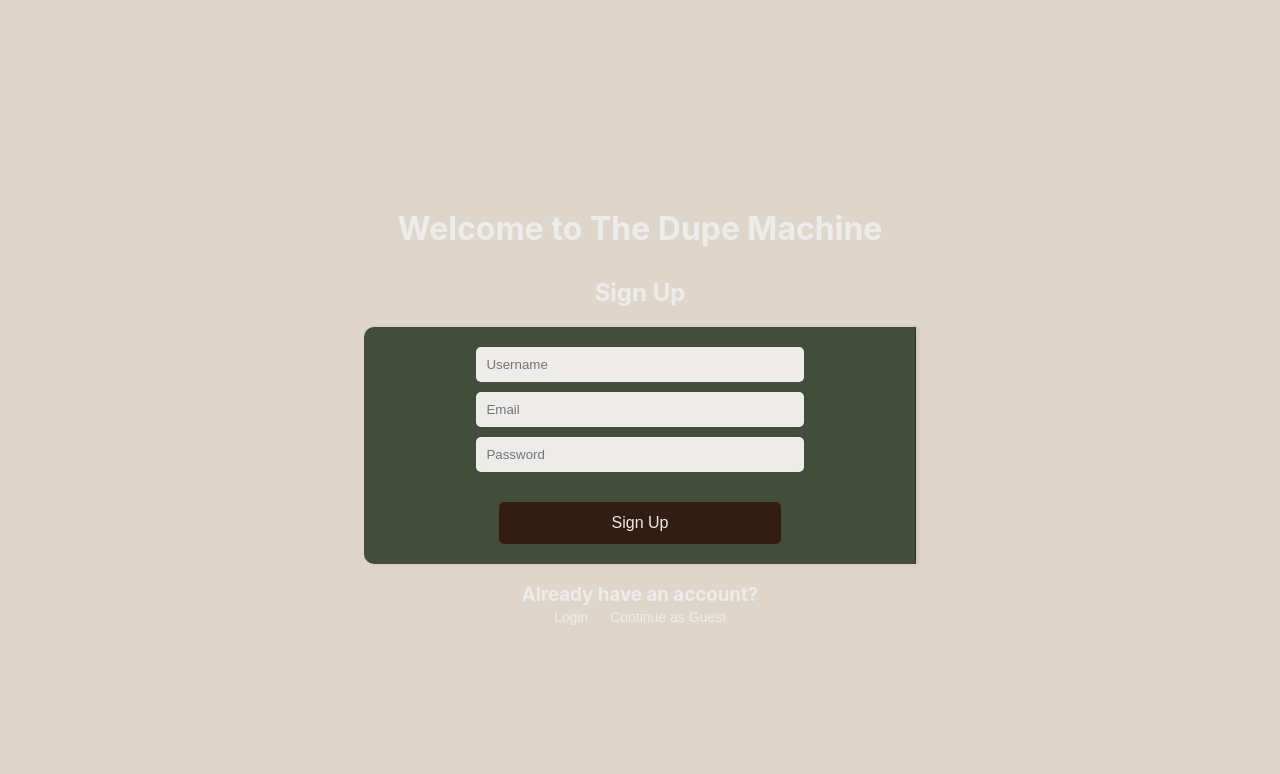
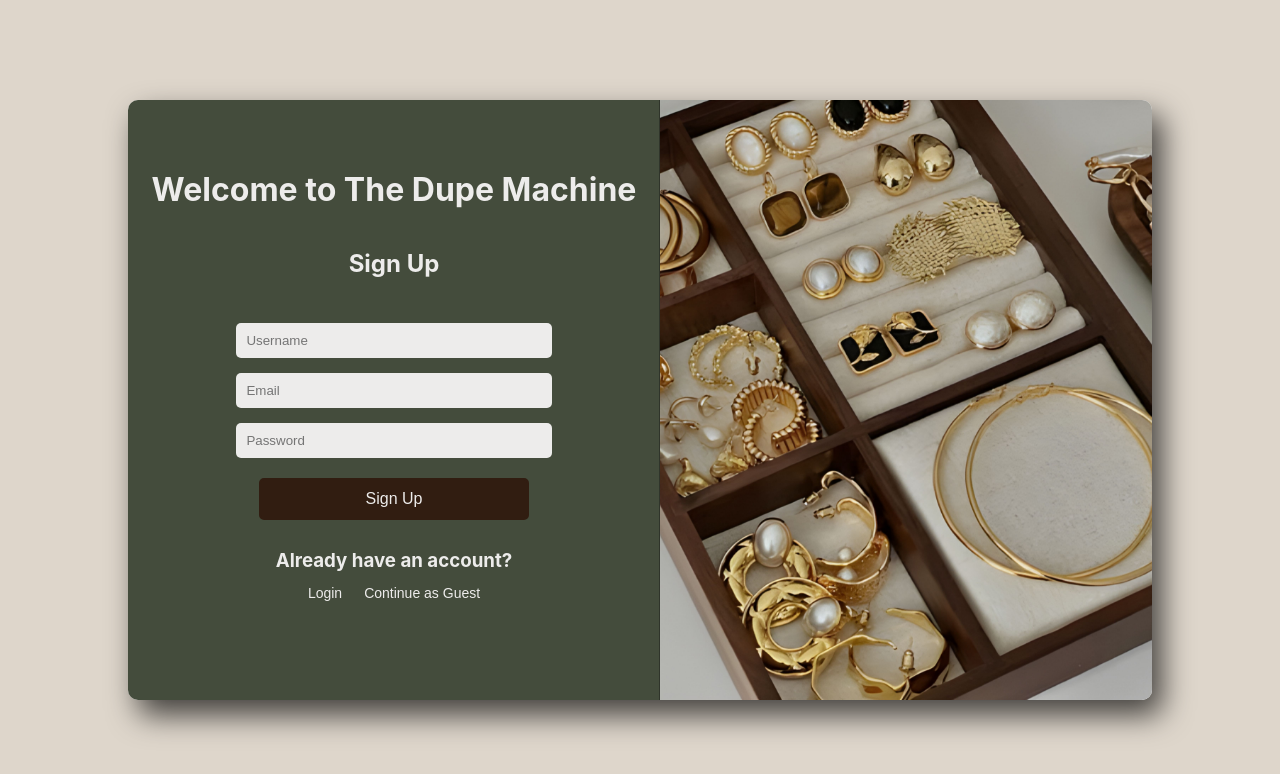
Before and after one commit to alison-mgg/SENG401_JewelryApp, a React (Create React App) app in the folder Frontend/dupe-machine/: page /signup in a window 1280 px wide. Shown: the top 774 px of the page. Built offline with nearby package versions, Linux system fonts and the light colour scheme.

Commit message:
signup page css

```diff
--- a/Frontend/dupe-machine/src/pages/SignupPage.js
+++ b/Frontend/dupe-machine/src/pages/SignupPage.js
@@ -62,6 +62,8 @@ function SignupPage() {
 
   return (
     <div className="login-container">
+        <div className="loginArea">
+        <div className="login-box">
       <h1 className="page-title">Welcome to The Dupe Machine</h1>
       <h2 className="login-title">Sign Up</h2>
 
@@ -72,22 +74,28 @@ function SignupPage() {
                 </div>
             )}
 
-      <form className="login-box">
+<form className="login-form">
+      <div className="input-group">
         <input type="text"
               placeholder="Username"
               className="input-field"
               value={username}
               onChange={(e) => setUsername(e.target.value)}/>
+              </div>
+              <div className="input-group">
         <input type="email"
               placeholder="Email"
               className="input-field"
               value={email}
               onChange={(e) => setEmail(e.target.value)}/>
+              </div>
+              <div className="input-group">
         <input type="password"
               placeholder="Password"
               className="input-field"
               value={password}
               onChange={(e) => setPassword(e.target.value)}/>
+              </div>
         <button className="login-button"onClick={handleSubmit}>Sign Up</button>
       </form>
       <h3 className="no-account-title">Already have an account?</h3>
@@ -98,6 +106,9 @@ function SignupPage() {
         <Link to= "/main">
         <button className="guest-button">Continue as Guest</button>
         </Link>
+        </div>
+    </div>
+    <div className="loginImage"></div>
       </div>
     </div>
   );
--- a/Frontend/dupe-machine/src/styling/LoginPage.css
+++ b/Frontend/dupe-machine/src/styling/LoginPage.css
@@ -49,7 +49,6 @@ h2{
   background-color: #444c3c;
   width: 40vw;
   padding: 20px;
-  box-shadow: 2px 0px 4px rgba(0, 0, 0, 0.1); /* Tiny shadow on the right */
   background: linear-gradient(to right, #444c3c 99.8%, #2f342a 99.8%);
   display: flex;
   flex-direction: column;
--- a/Frontend/dupe-machine/src/styling/SignupPage.css
+++ b/Frontend/dupe-machine/src/styling/SignupPage.css
@@ -49,7 +49,8 @@ h2{
   background-color: #444c3c;
   width: 40vw;
   padding: 20px;
-  box-shadow: 2px 0px 4px rgba(0, 0, 0, 0.1); /* Tiny shadow on the right */
+
+  background: linear-gradient(to right, #444c3c 99.8%, #2f342a 99.8%);
   display: flex;
   flex-direction: column;
   align-items: center;
```
